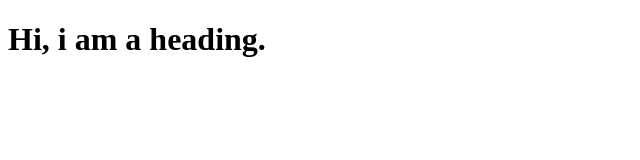
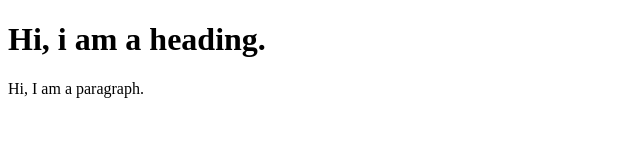
Before and after one commit to suhanigupta786/GitClone, a plain HTML site: page index.html in a window 1280 px wide. Shown: the whole page, without its empty margins (0-640 px from the left). Drawn offline with Linux system fonts and the light colour scheme.

Commit message:
new feature

```diff
--- a/index.html
+++ b/index.html
@@ -7,5 +7,6 @@
 </head>
 <body>
     <h1>Hi, i am a heading.</h1>
+    <p>Hi, I am a paragraph.</p>
 </body>
 </html>
```
